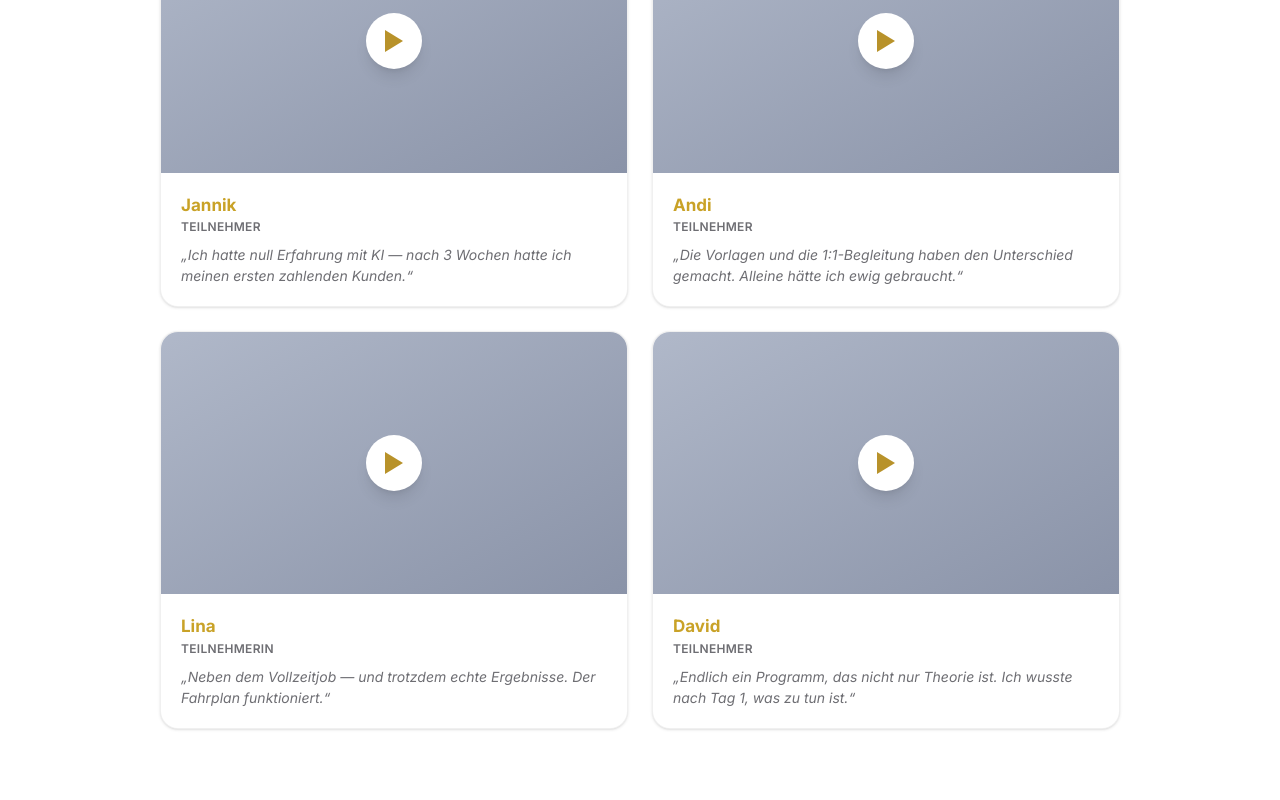
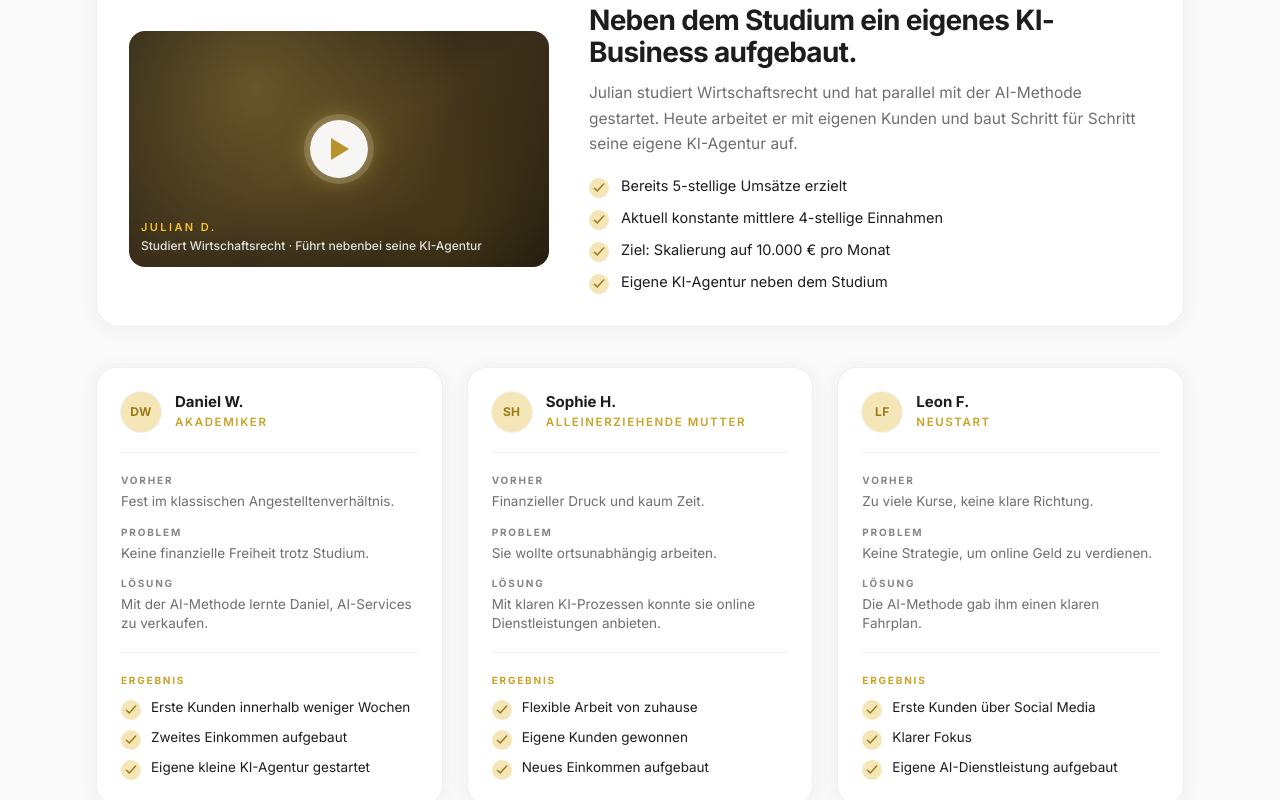
Before and after one commit to AIMETHODE/ai-methode, a Next.js app: page / in a window 1280 px wide. Shown: the part 2180-2980 px from the top of the page. Built offline with nearby package versions, Linux system fonts and the light colour scheme; no server answers.

Commit message:
Erfolge-Sektion: Featured-Testimonial Julian + Storytelling-Cards
Co-authored-by: Cursor <cursoragent@cursor.com>

```diff
--- a/components/landing/TestimonialsAbsolventen.tsx
+++ b/components/landing/TestimonialsAbsolventen.tsx
@@ -1,51 +1,277 @@
 "use client";
 
+import { motion } from "framer-motion";
 import { SectionHeading } from "@/components/SectionHeading";
 import { PlayTriangle } from "@/components/ui/PlayTriangle";
 
-const items = [
-  { name: "Jannik", tag: "Teilnehmer", quote: "\u201EIch hatte null Erfahrung mit KI \u2014 nach 3 Wochen hatte ich meinen ersten zahlenden Kunden.\u201C" },
-  { name: "Andi", tag: "Teilnehmer", quote: "\u201EDie Vorlagen und die 1:1-Begleitung haben den Unterschied gemacht. Alleine h\u00E4tte ich ewig gebraucht.\u201C" },
-  { name: "Lina", tag: "Teilnehmerin", quote: "\u201ENeben dem Vollzeitjob \u2014 und trotzdem echte Ergebnisse. Der Fahrplan funktioniert.\u201C" },
-  { name: "David", tag: "Teilnehmer", quote: "\u201EEndlich ein Programm, das nicht nur Theorie ist. Ich wusste nach Tag 1, was zu tun ist.\u201C" },
+/* ────────────────────────────────────────────────────────────
+ * Helpers
+ * ────────────────────────────────────────────────────────── */
+
+function CheckIcon({ className = "" }: { className?: string }) {
+  return (
+    <svg
+      viewBox="0 0 24 24"
+      className={`h-3.5 w-3.5 ${className}`}
+      fill="none"
+      stroke="currentColor"
+      strokeWidth="2.5"
+      aria-hidden
+    >
+      <path d="M4 12.5L9 17l11-12" strokeLinecap="round" strokeLinejoin="round" />
+    </svg>
+  );
+}
+
+function initials(name: string) {
+  return name
+    .split(/\s+/)
+    .filter(Boolean)
+    .slice(0, 2)
+    .map((p) => p[0])
+    .join("")
+    .toUpperCase();
+}
+
+/* ────────────────────────────────────────────────────────────
+ * 1. Featured-Testimonial — Julian D.
+ * ────────────────────────────────────────────────────────── */
+
+const julianResults = [
+  "Bereits 5-stellige Umsätze erzielt",
+  "Aktuell konstante mittlere 4-stellige Einnahmen",
+  "Ziel: Skalierung auf 10.000 € pro Monat",
+  "Eigene KI-Agentur neben dem Studium",
 ];
+
+function HeroTestimonial() {
+  return (
+    <motion.article
+      initial={{ opacity: 0, y: 22 }}
+      whileInView={{ opacity: 1, y: 0 }}
+      viewport={{ once: true, margin: "-80px" }}
+      transition={{ duration: 0.55, ease: [0.22, 1, 0.36, 1] }}
+      className="overflow-hidden rounded-[20px] border border-black/[0.06] bg-white shadow-[0_2px_22px_rgba(0,0,0,0.04)] sm:rounded-[24px]"
+    >
+      <div className="grid gap-6 p-5 sm:p-6 lg:grid-cols-[420px_1fr] lg:items-center lg:gap-10 lg:p-8">
+        {/* ── Video (kompakt, Querformat) ── */}
+        <div className="relative aspect-video overflow-hidden rounded-[14px] lg:rounded-[16px]">
+          <div
+            className="absolute inset-0 bg-gradient-to-br from-[#2a2418] via-[#3a2e1a] to-[#14110d]"
+            aria-hidden
+          />
+          <div
+            className="absolute inset-0"
+            style={{
+              backgroundImage:
+                "radial-gradient(circle at 30% 25%, rgba(212,180,74,0.32), transparent 60%), radial-gradient(circle at 75% 80%, rgba(184,146,42,0.22), transparent 55%)",
+            }}
+            aria-hidden
+          />
+
+          <button
+            type="button"
+            aria-label="Video von Julian abspielen"
+            className="group/play absolute left-1/2 top-1/2 flex h-[58px] w-[58px] -translate-x-1/2 -translate-y-1/2 items-center justify-center rounded-full bg-white/95 ring-1 ring-white/40 transition-transform duration-300 hover:scale-105"
+            style={{
+              boxShadow:
+                "0 0 0 6px rgba(255,255,255,0.16), 0 0 28px -2px rgba(212,180,74,0.7)",
+            }}
+          >
+            <PlayTriangle className="ml-0.5" />
+          </button>
+
+          <div className="absolute inset-x-3 bottom-3">
+            <p className="text-[11px] font-semibold uppercase tracking-[0.22em] text-[#f4c430]">
+              Julian D.
+            </p>
+            <p className="mt-0.5 text-[12px] font-medium text-white/85">
+              Studiert Wirtschaftsrecht · Führt nebenbei seine KI-Agentur
+            </p>
+          </div>
+        </div>
+
+        {/* ── Content ── */}
+        <div className="flex flex-col">
+          <h3 className="font-sans text-[1.35rem] font-bold leading-[1.15] tracking-tight text-ink sm:text-[1.6rem] md:text-[1.75rem]">
+            Neben dem Studium ein eigenes KI-Business aufgebaut.
+          </h3>
+          <p className="mt-3 text-[14px] leading-relaxed text-ink-muted sm:text-[15.5px]">
+            Julian studiert Wirtschaftsrecht und hat parallel mit der AI-Methode
+            gestartet. Heute arbeitet er mit eigenen Kunden und baut Schritt für
+            Schritt seine eigene KI-Agentur auf.
+          </p>
+
+          <ul className="mt-5 space-y-2.5">
+            {julianResults.map((r) => (
+              <li key={r} className="flex items-start gap-3">
+                <span
+                  className="mt-0.5 flex h-5 w-5 shrink-0 items-center justify-center rounded-full text-[#9a7b1a]"
+                  style={{ background: "var(--gold-soft)" }}
+                >
+                  <CheckIcon />
+                </span>
+                <span className="text-[13.5px] leading-snug text-ink sm:text-[14.5px]">
+                  {r}
+                </span>
+              </li>
+            ))}
+          </ul>
+        </div>
+      </div>
+    </motion.article>
+  );
+}
+
+/* ────────────────────────────────────────────────────────────
+ * 2. Story-Cards — Daniel · Sophie · Leon
+ * ────────────────────────────────────────────────────────── */
+
+type Story = {
+  name: string;
+  role: string;
+  vorher: string;
+  problem: string;
+  loesung: string;
+  ergebnisse: string[];
+};
+
+const stories: Story[] = [
+  {
+    name: "Daniel W.",
+    role: "Akademiker",
+    vorher: "Fest im klassischen Angestelltenverhältnis.",
+    problem: "Keine finanzielle Freiheit trotz Studium.",
+    loesung: "Mit der AI-Methode lernte Daniel, AI-Services zu verkaufen.",
+    ergebnisse: [
+      "Erste Kunden innerhalb weniger Wochen",
+      "Zweites Einkommen aufgebaut",
+      "Eigene kleine KI-Agentur gestartet",
+    ],
+  },
+  {
+    name: "Sophie H.",
+    role: "Alleinerziehende Mutter",
+    vorher: "Finanzieller Druck und kaum Zeit.",
+    problem: "Sie wollte ortsunabhängig arbeiten.",
+    loesung:
+      "Mit klaren KI-Prozessen konnte sie online Dienstleistungen anbieten.",
+    ergebnisse: [
+      "Flexible Arbeit von zuhause",
+      "Eigene Kunden gewonnen",
+      "Neues Einkommen aufgebaut",
+    ],
+  },
+  {
+    name: "Leon F.",
+    role: "Neustart",
+    vorher: "Zu viele Kurse, keine klare Richtung.",
+    problem: "Keine Strategie, um online Geld zu verdienen.",
+    loesung: "Die AI-Methode gab ihm einen klaren Fahrplan.",
+    ergebnisse: [
+      "Erste Kunden über Social Media",
+      "Klarer Fokus",
+      "Eigene AI-Dienstleistung aufgebaut",
+    ],
+  },
+];
+
+function StoryRow({ label, text }: { label: string; text: string }) {
+  return (
+    <div>
+      <p className="text-[10px] font-bold uppercase tracking-[0.18em] text-ink-subtle">
+        {label}
+      </p>
+      <p className="mt-1 text-[13.5px] leading-snug text-ink-muted">{text}</p>
+    </div>
+  );
+}
+
+function StoryCard({ s, delay }: { s: Story; delay: number }) {
+  return (
+    <motion.article
+      initial={{ opacity: 0, y: 18 }}
+      whileInView={{ opacity: 1, y: 0 }}
+      viewport={{ once: true, margin: "-60px" }}
+      transition={{ duration: 0.45, delay, ease: [0.22, 1, 0.36, 1] }}
+      whileHover={{ y: -3 }}
+      className="flex h-full flex-col rounded-[20px] border border-black/[0.06] bg-white p-5 shadow-[0_2px_22px_rgba(0,0,0,0.04)] transition-shadow duration-300 hover:shadow-[0_14px_32px_-14px_rgba(0,0,0,0.16)] sm:p-6"
+    >
+      <header className="flex items-center gap-3.5">
+        <span
+          className="flex h-10 w-10 shrink-0 items-center justify-center rounded-full text-[12px] font-bold tracking-wide text-[#9a7b1a] ring-1 ring-black/[0.06]"
+          style={{ background: "var(--gold-soft)" }}
+          aria-hidden
+        >
+          {initials(s.name)}
+        </span>
+        <div className="min-w-0">
+          <p className="text-[15px] font-bold leading-tight text-ink">
+            {s.name}
+          </p>
+          <p className="mt-0.5 text-[11.5px] font-semibold uppercase tracking-[0.14em] text-gold">
+            {s.role}
+          </p>
+        </div>
+      </header>
+
+      <div className="mt-5 space-y-3.5 border-t border-black/[0.06] pt-5">
+        <StoryRow label="Vorher" text={s.vorher} />
+        <StoryRow label="Problem" text={s.problem} />
+        <StoryRow label="Lösung" text={s.loesung} />
+      </div>
+
+      <div className="mt-5 border-t border-black/[0.06] pt-5">
+        <p className="text-[10px] font-bold uppercase tracking-[0.18em] text-gold">
+          Ergebnis
+        </p>
+        <ul className="mt-2.5 space-y-2">
+          {s.ergebnisse.map((e) => (
+            <li key={e} className="flex items-start gap-2.5">
+              <span
+                className="mt-0.5 flex h-5 w-5 shrink-0 items-center justify-center rounded-full text-[#9a7b1a]"
+                style={{ background: "var(--gold-soft)" }}
+              >
+                <CheckIcon />
+              </span>
+              <span className="text-[13.5px] leading-snug text-ink">{e}</span>
+            </li>
+          ))}
+        </ul>
+      </div>
+    </motion.article>
+  );
+}
+
+/* ────────────────────────────────────────────────────────────
+ * Main section
+ * ────────────────────────────────────────────────────────── */
 
 export function TestimonialsAbsolventen() {
   return (
     <section
       id="erfolge"
-      className="scroll-mt-24 border-t border-black/[0.06] bg-white py-16 sm:py-24"
+      className="scroll-mt-24 border-t border-black/[0.06] bg-canvas-soft py-16 sm:py-24"
     >
-      <div className="mx-auto max-w-5xl px-4 sm:px-6 lg:px-8">
+      <div className="mx-auto max-w-6xl px-4 sm:px-6 lg:px-8">
         <SectionHeading
+          eyebrow="Erfolgsgeschichten"
           title={
             <>
-              Das sagen unsere <span className="text-gold">Teilnehmer</span>
+              Echte <span className="text-gold">Transformationen</span> mit der
+              AI-Methode
             </>
           }
-          subtitle="Erfahrungen von Teilnehmern, die mit der AI-Methode gestartet sind."
+          subtitle="Vom ersten Kunden bis zur eigenen KI-Agentur — so sehen die Ergebnisse aus, wenn Theorie endlich umgesetzt wird."
         />
-        <div className="mt-10 grid gap-4 sm:mt-12 sm:grid-cols-2 sm:gap-6">
-          {items.map((x) => (
-            <article
-              key={x.name}
-              className="overflow-hidden rounded-[18px] border border-black/[0.06] bg-white shadow-sm"
-            >
-              <div className="relative aspect-video bg-gradient-to-br from-[#b0b8c9] to-[#8a93a8]">
-                <div className="absolute inset-0 flex items-center justify-center">
-                  <span className="flex h-14 w-14 items-center justify-center rounded-full bg-white shadow-lg">
-                    <PlayTriangle />
-                  </span>
-                </div>
-              </div>
-              <div className="p-4 sm:p-5">
-                <p className="text-[17px] font-bold text-gold">{x.name}</p>
-                <p className="text-[12px] font-semibold uppercase tracking-wide text-ink-muted">
-                  {x.tag}
-                </p>
-                <p className="mt-2 text-[14px] italic text-ink-muted">{x.quote}</p>
-              </div>
-            </article>
+
+        <div className="mt-10 sm:mt-14">
+          <HeroTestimonial />
+        </div>
+
+        <div className="mt-8 grid gap-5 sm:mt-10 sm:gap-6 lg:grid-cols-3">
+          {stories.map((s, i) => (
+            <StoryCard key={s.name} s={s} delay={i * 0.06} />
           ))}
         </div>
       </div>
```
